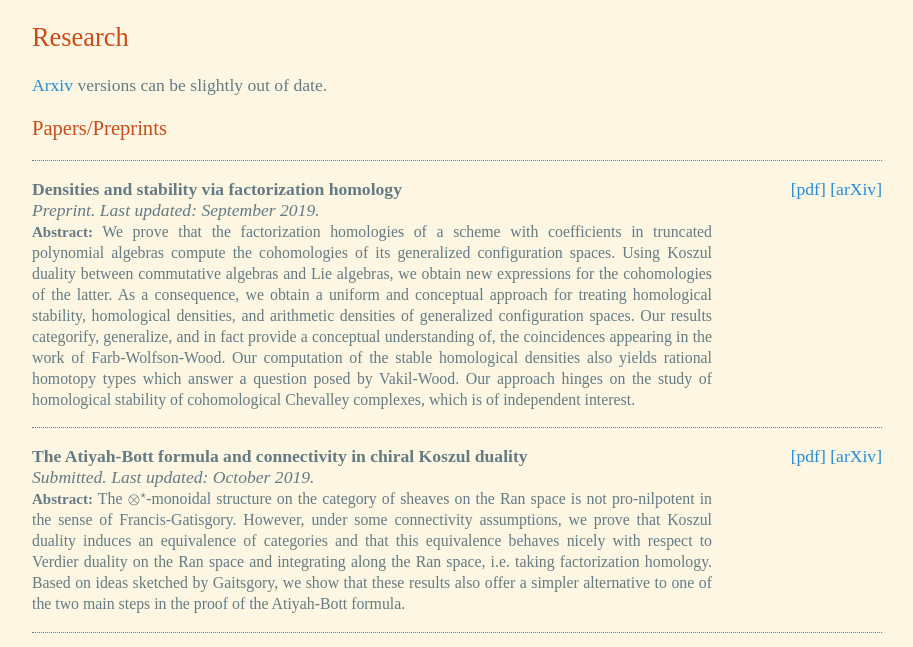
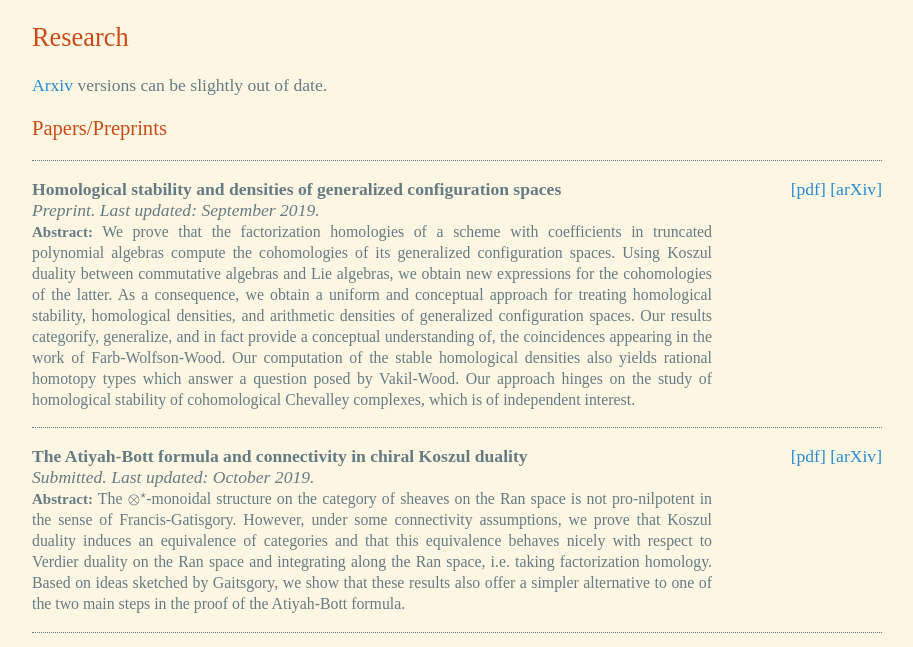
Before and after one commit to quoc-ho/quoc-ho.github.io, a plain HTML site: page research/index.html in a window 1280 px wide. Shown: the part 79-726 px from the top of the page, without its empty margins (183-1096 px from the left). Drawn offline with nearby package versions, Linux system fonts and the light colour scheme.

Commit message:
Changed titles to densities

```diff
--- a/research/index.html
+++ b/research/index.html
@@ -51,7 +51,7 @@
 
   <div class="papers">
     <content>
-      <p><strong>Densities and stability via factorization homology</strong><br/>
+      <p><strong>Homological stability and densities of generalized configuration spaces</strong><br/>
         <em>Preprint. Last updated: September 2019.</em><br/>
         <abstract>
           <abstractTit>Abstract:</abstractTit> We prove that the factorization homologies of a scheme with coefficients in truncated polynomial algebras compute the cohomologies of its generalized configuration spaces. Using Koszul duality between commutative algebras and Lie algebras, we obtain new expressions for the cohomologies of the latter. As a consequence, we obtain a uniform and conceptual approach for treating homological stability, homological densities, and arithmetic densities of generalized configuration spaces. Our results categorify, generalize, and in fact provide a conceptual understanding of, the coincidences appearing in the work of Farb-Wolfson-Wood. Our computation of the stable homological densities also yields rational homotopy types which answer a question posed by Vakil-Wood. Our approach hinges on the study of homological stability of cohomological Chevalley complexes, which is of independent interest.
```
